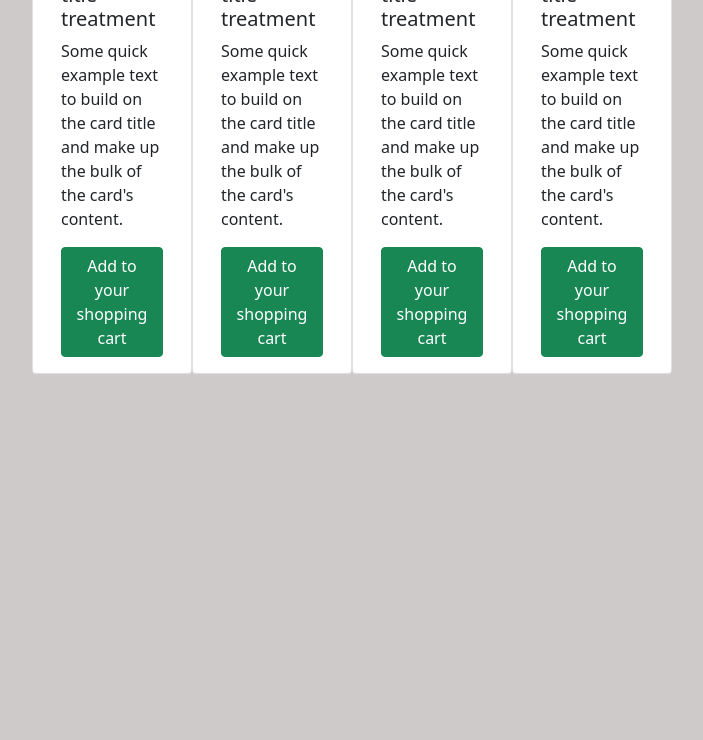
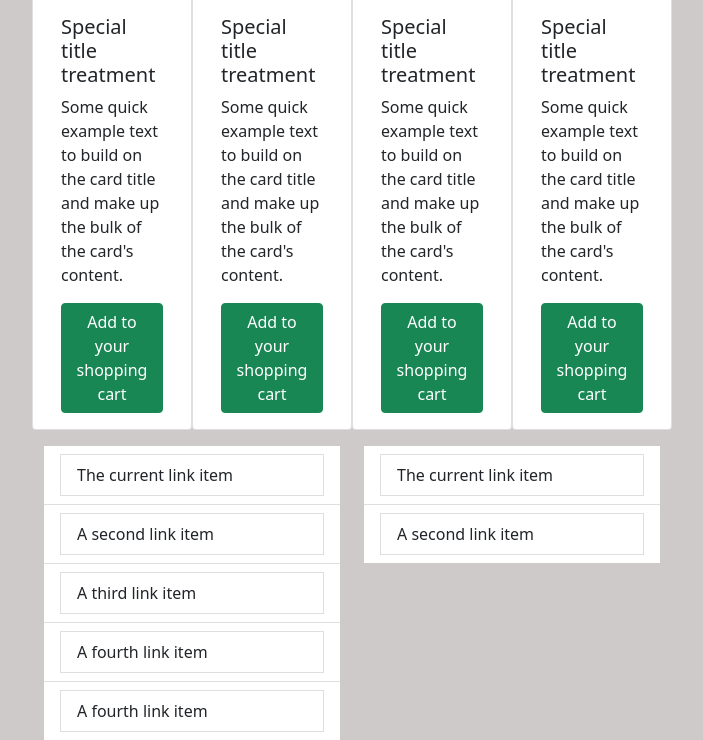
Before and after one commit to AntociM/El-mania, a Django app: page / in a window 1280 px wide. Shown: the part 841-1581 px from the top of the page, without its empty margins (288-991 px from the left). Before the commit the page ends 1215 px from the top, so only its background shows below. Run offline with Django 3.2, Linux system fonts and the light colour scheme.

Commit message:
Add the HTML for customer section

```diff
--- a/store/templates/store/index.html
+++ b/store/templates/store/index.html
@@ -7,48 +7,53 @@
 <div class="row col-sm-12 col-lg-6 offset-lg-3 p-0">
     <div id="newsCarousel" class="carousel slide p-0" data-bs-ride="carousel">
         <div class="carousel-indicators">
-                <button type="button" data-bs-target="#newsCarousel" data-bs-slide-to="0" class="active"
-                    aria-current="true" aria-label="Slide 1"></button>
-                <button type="button" data-bs-target="#newsCarousel" data-bs-slide-to="1"
-                    aria-label="Slide 2"></button>
-                <button type="button" data-bs-target="#newsCarousel" data-bs-slide-to="2"
-                    aria-label="Slide 3"></button>
+            <button type="button" data-bs-target="#newsCarousel" data-bs-slide-to="0" class="active" aria-current="true"
+                aria-label="Slide 1"></button>
+            <button type="button" data-bs-target="#newsCarousel" data-bs-slide-to="1" aria-label="Slide 2"></button>
+            <button type="button" data-bs-target="#newsCarousel" data-bs-slide-to="2" aria-label="Slide 3"></button>
         </div>
         <div class="carousel-inner">
             <div class="carousel-item active">
-                    <img src="https://res.cloudinary.com/capsunica/image/upload/w_1000,ar_16:9,c_fill,g_auto,e_sharpen/v1648930643/static/media/computer-devices.20669f8a5f0a.jpg" class="d-block w-100" alt="...">
+                <img src="https://res.cloudinary.com/capsunica/image/upload/w_1000,ar_16:9,c_fill,g_auto,e_sharpen/v1648930643/static/media/computer-devices.20669f8a5f0a.jpg"
+                    class="d-block w-100" alt="...">
                 <div class="carousel-caption d-none d-md-block">
                     <h5>First slide label</h5>
                     <p>Some representative placeholder content for the first slide.</p>
                 </div>
             </div>
             <div class="carousel-item">
-                    <img src="https://res.cloudinary.com/capsunica/image/upload/w_1000,ar_16:9,c_fill,g_auto,e_sharpen/v1648930644/static/media/appliances-shopping-cart.a6a83abfeaa5.jpg" class="d-block w-100" alt="...">
+                <img src="https://res.cloudinary.com/capsunica/image/upload/w_1000,ar_16:9,c_fill,g_auto,e_sharpen/v1648930644/static/media/appliances-shopping-cart.a6a83abfeaa5.jpg"
+                    class="d-block w-100" alt="...">
                 <div class="carousel-caption d-none d-md-block">
                     <h5>Second slide label</h5>
                     <p>Some representative placeholder content for the second slide.</p>
                 </div>
             </div>
             <div class="carousel-item">
-                    <img src="https://res.cloudinary.com/capsunica/image/upload/w_1000,ar_16:9,c_fill,g_auto,e_sharpen/v1648930645/static/media/iPhone-12.c73ace1919a1.jpg" class="d-block w-100" alt="...">
+                <img src="https://res.cloudinary.com/capsunica/image/upload/w_1000,ar_16:9,c_fill,g_auto,e_sharpen/v1648930645/static/media/iPhone-12.c73ace1919a1.jpg"
+                    class="d-block w-100" alt="...">
                 <div class="carousel-caption d-none d-md-block">
                     <h5>Third slide label</h5>
                     <p>Some representative placeholder content for the third slide.</p>
                 </div>
             </div>
         </div>
-            <button class="carousel-control-prev" type="button" data-bs-target="#newsCarousel"
-                data-bs-slide="prev">
+        <button class="carousel-control-prev" type="button" data-bs-target="#newsCarousel" data-bs-slide="prev">
             <span class="carousel-control-prev-icon" aria-hidden="true"></span>
             <span class="visually-hidden">Previous</span>
         </button>
-            <button class="carousel-control-next" type="button" data-bs-target="#newsCarousel"
-                data-bs-slide="next">
+        <button class="carousel-control-next" type="button" data-bs-target="#newsCarousel" data-bs-slide="next">
             <span class="carousel-control-next-icon" aria-hidden="true"></span>
             <span class="visually-hidden">Next</span>
         </button>
     </div>
 
+</div>
+
+<div class="row col-sm-12 col-lg-6 offset-lg-3 p-0">
+    <div>
+        <h1 class="text-center">Our hottest offers</h1>
+    </div>
 </div>
 
 <div class="container h-100 col-sm-12 col-lg-6 offset-lg-3 mt-3">
@@ -98,4 +103,58 @@
         </div>
     </div>
 </div>
+
+<!-- <div class="container col-sm-12 col-lg-6 offset-lg-3 mt-3">
+    <div class="row gy-1">
+        <div class="list-group list-group-flush">
+            <a href="#" class="list-group-item list-group-item-action active" aria-current="true">
+              Terms of purchase
+            </a>
+            <a href="#" class="list-group-item list-group-item-action">Terms of delivery</a>
+            <a href="#" class="list-group-item list-group-item-action">Open purchase & right of withdrow</a>
+            <a href="#" class="list-group-item list-group-item-action">Warranty terms</a>
+            <a href="#" class="list-group-item list-group-item-action">Complaints</a>
+          </div>
+    </div>
+</div>
+ -->
+<div class="container col-sm-12 col-lg-6 offset-lg-3 mt-3">
+    <div class="row gy-1">
+        <div class="col-sm-6">
+            <ul class="list-group list-group-flush">
+                <li class="list-group-item ">
+                    <a href="#" class="list-group-item list-group-item-action" aria-current="true">
+                        The current link item
+                    </a>
+                </li>
+                <li class="list-group-item">
+                    <a href="#" class="list-group-item list-group-item-action">A second link item</a>
+                </li>
+                <li class="list-group-item">
+                    <a href="#" class="list-group-item list-group-item-action">A third link item</a>
+                </li>
+                <li class="list-group-item">
+                    <a href="#" class="list-group-item list-group-item-action">A fourth link item</a>
+                </li>
+                <li class="list-group-item">
+                    <a href="#" class="list-group-item list-group-item-action">A fourth link item</a>
+                </li>
+            </ul>
+        </div>
+        <div class="col-sm-6">
+            <ul class="list-group list-group-flush">
+                <li class="list-group-item ">
+                    <a href="#" class="list-group-item list-group-item-action" aria-current="true">
+                        The current link item
+                    </a>
+                </li>
+                <li class="list-group-item">
+                    <a href="#" class="list-group-item list-group-item-action">A second link item</a>
+                </li>
+            </ul>
+        </div>
+    </div>
+</div>
+
+
 {% endblock %}
```
Lines whose indentation alone changed are shown as unchanged.
